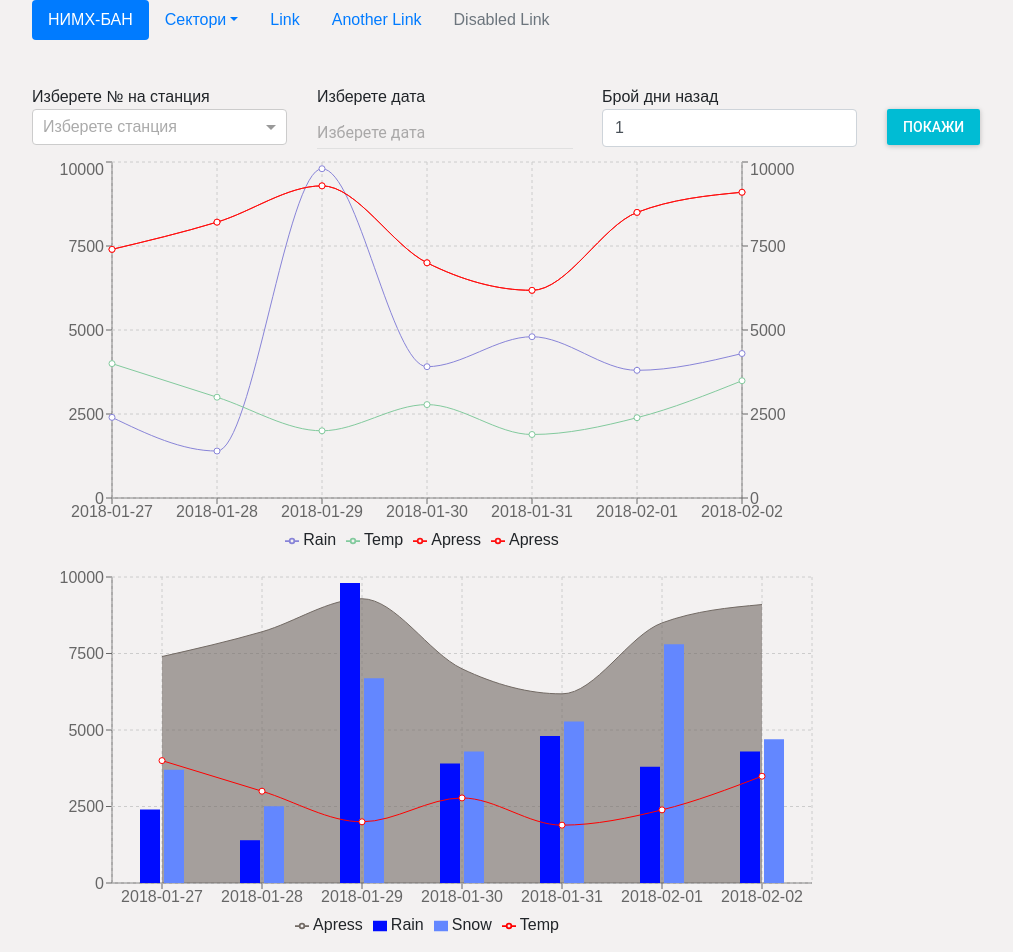
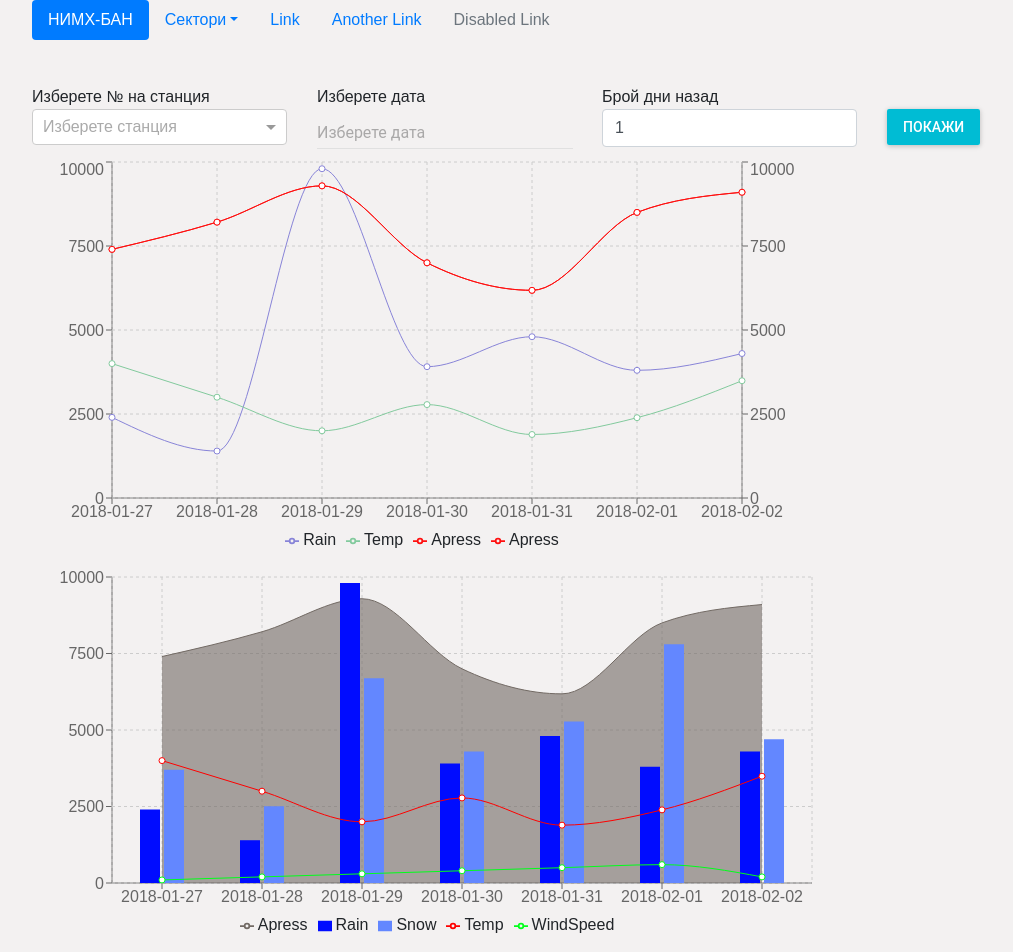
Before and after one commit to GambinoRacing/React-App-ASBD, a React (Create React App) app: page /Weather in a window 1280 px wide. Shown: the top 952 px of the page, without its empty margins (53-1066 px from the left). Built offline with nearby package versions, Linux system fonts and the light colour scheme; no server answers.

Commit message:
New update

```diff
--- /dev/null
+++ b/src/api/remote.js
@@ -0,0 +1,18 @@
+const host = 'http://localhost:56348/';
+
+//api?date=2018-02-27&station=${this.station}&days=${this.days}
+async function getMeteoData(date, station, days) {
+
+    const res = await fetch(host + `api?date=${date}&station=${station}&days=${days}`, {
+        method: 'GET',
+        headers: {
+            Accept: 'application/json',
+        }
+    });
+    const data = await res.json();
+    console.log(data)
+
+    return data
+}
+
+export {getMeteoData}
--- a/src/components/weather/weather.jsx
+++ b/src/components/weather/weather.jsx
@@ -5,17 +5,18 @@ import Api from '../../Api'
 import DatePicker from 'material-ui/DatePicker';
 import RaisedButton from 'material-ui/RaisedButton';
 import * as Recharts from 'recharts';
+import {getMeteoData} from '../../api/remote';
 
 const { LineChart, Line, XAxis, YAxis, CartesianGrid, Tooltip, Legend, ComposedChart, Area, Bar } = Recharts;
 
-const data = [
-  { name: '2018-01-27', Temp: 4000, Rain: 2400, Apress: 7400, Snow: 3700 },
-  { name: '2018-01-28', Temp: 3000, Rain: 1398, Apress: 8210, Snow: 2510 },
-  { name: '2018-01-29', Temp: 2000, Rain: 9800, Apress: 9290, Snow: 6690 },
-  { name: '2018-01-30', Temp: 2780, Rain: 3908, Apress: 7000, Snow: 4300 },
-  { name: '2018-01-31', Temp: 1890, Rain: 4800, Apress: 6181, Snow: 5281 },
-  { name: '2018-02-01', Temp: 2390, Rain: 3800, Apress: 8500, Snow: 7800 },
-  { name: '2018-02-02', Temp: 3490, Rain: 4300, Apress: 9100, Snow: 4700 },
+let data = [
+  { date: '2018-01-27', Temp: 4000, Rain: 2400, Apress: 7400, Snow: 3700, WindSpeed: 100 },
+  { date: '2018-01-28', Temp: 3000, Rain: 1398, Apress: 8210, Snow: 2510, WindSpeed: 200 },
+  { date: '2018-01-29', Temp: 2000, Rain: 9800, Apress: 9290, Snow: 6690, WindSpeed: 300 },
+  { date: '2018-01-30', Temp: 2780, Rain: 3908, Apress: 7000, Snow: 4300, WindSpeed: 400 },
+  { date: '2018-01-31', Temp: 1890, Rain: 4800, Apress: 6181, Snow: 5281, WindSpeed: 500 },
+  { date: '2018-02-01', Temp: 2390, Rain: 3800, Apress: 8500, Snow: 7800, WindSpeed: 600 },
+  { date: '2018-02-02', Temp: 3490, Rain: 4300, Apress: 9100, Snow: 4700, WindSpeed: 200 },
 ];
 
 export default class Weather extends Component {
@@ -40,6 +41,18 @@ export default class Weather extends Component {
     this.handleDaysBefore = this.handleDaysBefore.bind(this);
   }
 
+  formatDate(date) {
+    var d = new Date(date),
+        month = '' + (d.getMonth() + 1),
+        day = '' + d.getDate(),
+        year = d.getFullYear();
+
+    if (month.length < 2) month = '0' + month;
+    if (day.length < 2) day = '0' + day;
+
+    return [year, month, day].join('-');
+}
+
   handleDaysBefore(e) {
     this.setState({ [e.target.name]: e.target.value });
   }
@@ -52,9 +65,17 @@ export default class Weather extends Component {
 
   onSubmitHandler(e) {
     e.preventDefault();
-    console.log(this.state.value)
-    console.log(this.state.controllerDate)
-    console.log(this.state.daysBefore)
+   // console.log(this.state.value)
+   // console.log(this.formatDate(this.state.controllerDate))
+   // console.log(this.state.daysBefore)
+    this.getData(this.formatDate(this.state.controllerDate), this.state.value, this.state.daysBefore)
+  }
+
+
+  async getData(date, station, days){
+
+    const data =  await getMeteoData(date, station, days)
+  // console.log(data);
   }
 
   onChange(event) {
@@ -77,12 +98,8 @@ export default class Weather extends Component {
 
   getWeather = () => {
     Api.get({
-      url: 'http://localhost:56348/api',
-      data: {
-        station: this.state.value,
-        date: '2018-01-27',
-        days: 5
-      },
+      url: `http://localhost:56348/api?date=2018-02-27&station=${this.state.stations.value}&days=${this.state.daysBefore}`,
+
       success: this.setWeather
     })
 
@@ -90,10 +107,6 @@ export default class Weather extends Component {
 
   setWeather = (weatherData) => {
     console.log(weatherData)
-  }
-
-  formatDate(date) {
-    return date.getFullYear() + "-" + (date.getMonth() + 1) + "-" + date.getDate();
   }
 
   setStations = (response) => {
@@ -132,7 +145,7 @@ export default class Weather extends Component {
 
 
             <div className="col-md-3">
-              <DatePicker hintText="Изберете дата" onChange={this.handleChangeDate} />
+              <DatePicker hintText="Изберете дата" onChange={this.handleChangeDate} formatDate={this.formatDate}/>
             </div>
 
             <div className="col-md-3">
@@ -150,7 +163,7 @@ export default class Weather extends Component {
           <div className="col-md-12">
             <LineChart width={800} height={400} data={data}
               margin={{ top: 5, right: 30, left: 20, bottom: 5 }}>
-              <XAxis dataKey="name" />
+              <XAxis dataKey="date" />
               <YAxis yAxisId="left" />
               <YAxis yAxisId="right" orientation="right" />
               <CartesianGrid strokeDasharray="3 3" />
@@ -169,7 +182,7 @@ export default class Weather extends Component {
           <div className="col-md-12">
             <ComposedChart width={800} height={400} data={data}
               margin={{ top: 20, right: 20, bottom: 20, left: 20 }}>
-              <XAxis dataKey="name" />
+              <XAxis dataKey="date" />
               <YAxis />
               <Tooltip />
               <Legend />
@@ -178,6 +191,7 @@ export default class Weather extends Component {
               <Bar dataKey='Rain' barSize={20} fill='#000cff' />
               <Bar dataKey='Snow' barSize={20} fill='#6387ff' />
               <Line type='monotone' dataKey='Temp' stroke='#ff0000' />
+              <Line type='monotone' dataKey='WindSpeed' stroke='#00ff1a' />
             </ComposedChart>
           </div>
         </div>
```
